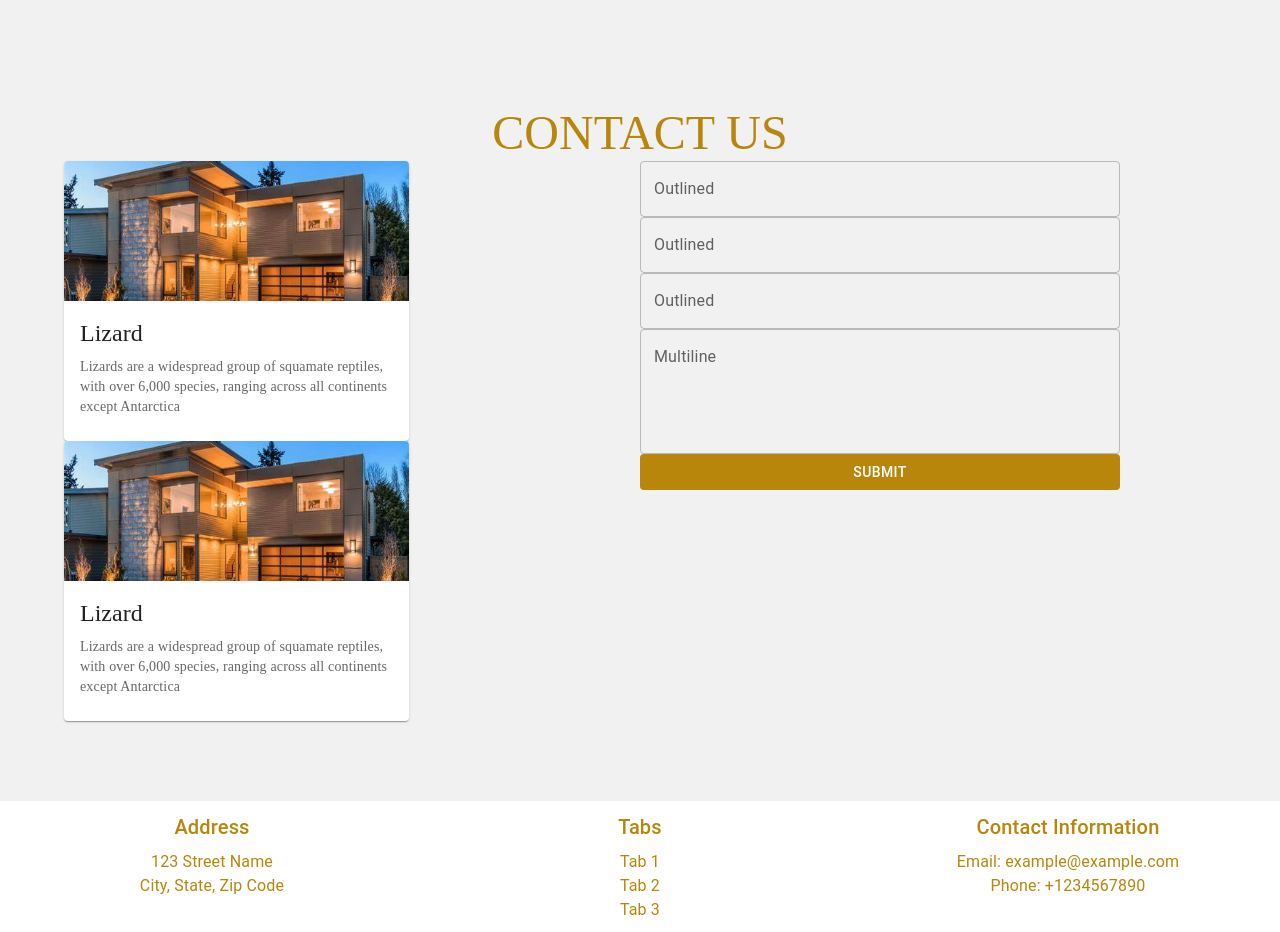
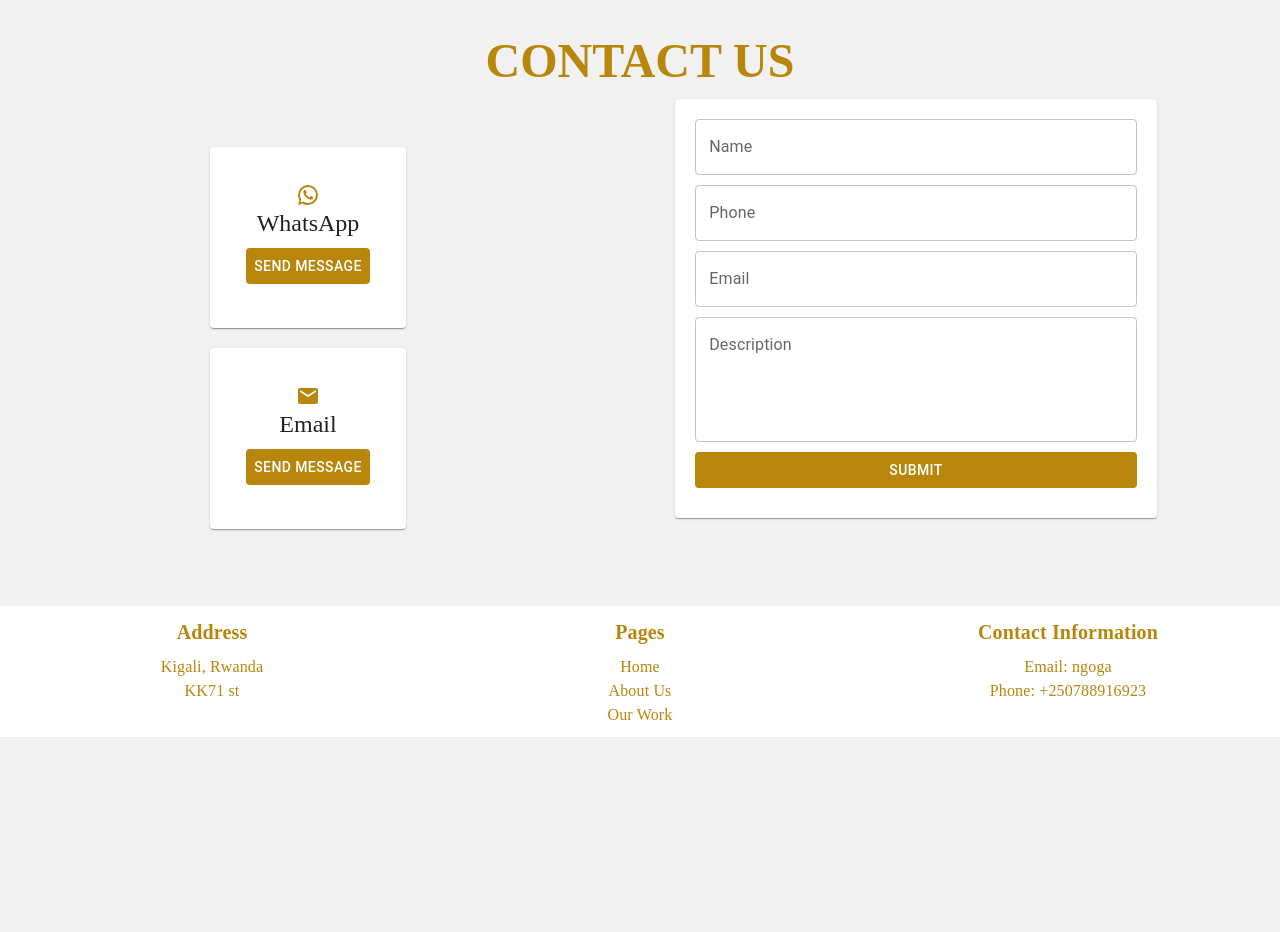
Before and after one commit to Regis-Ntwari/ngoga-website, a React (Create React App) app: page / in a window 1280 px wide. Shown: the part 2020-2952 px from the top of the page. After the commit the page ends 2757 px from the top, so only its background shows below. Built offline with nearby package versions, Linux system fonts and the light colour scheme.

Commit message:
add send whatsapp and open mail app

```diff
--- /dev/null
+++ b/src/contact card/contactCard.js
@@ -0,0 +1,38 @@
+import { Email, WhatsApp } from "@mui/icons-material";
+import { Button, Card, CardContent, Typography } from "@mui/material";
+import React from "react";
+import { COLORS } from "../utils/colors";
+
+export const ContactCard = ({ name, onPressed, icon }) => {
+  return (
+    <Card style={{ padding: 20 }}>
+      <CardContent
+        style={{
+          alignItems: "center",
+          display: "flex",
+          flexDirection: "column",
+        }}
+      >
+        {icon === "whatsapp" ? (
+          <WhatsApp style={{ color: COLORS.FOREGOUND }} />
+        ) : (
+          <Email style={{ color: COLORS.FOREGOUND }} />
+        )}
+        <Typography
+          gutterBottom
+          variant="h5"
+          component="div"
+          fontFamily="Poppins"
+        >
+          {name}
+        </Typography>
+        <Button
+          onClick={onPressed}
+          style={{ backgroundColor: COLORS.FOREGOUND, color: COLORS.PRIMARY }}
+        >
+          SEND MESSAGE
+        </Button>
+      </CardContent>
+    </Card>
+  );
+};
--- a/src/contact/contact.js
+++ b/src/contact/contact.js
@@ -1,12 +1,32 @@
-import { Box, Button, Grid, TextField, Typography } from "@mui/material";
+import { Box, Button, Card, Grid, TextField, Typography } from "@mui/material";
 import React from "react";
 import { COLORS } from "../utils/colors";
-import { CustomCard } from "../card/custom_card";
+import { ContactCard } from "../contact card/contactCard";
 
 export const Contact = () => {
+  const handleWhatsappClick = () => {
+    window.location.href = "https://wa.me/250788916923";
+  };
+
+  const handleEmailClick = () => {
+    window.location.href = "mailto:ngoga@gmail.com";
+  };
   return (
-    <Grid container spacing={2} padding={10}>
-      <Grid item xs={12}>
+    <Grid
+      container
+      spacing={2}
+      padding={{ xs: 1 }}
+      display="flex"
+      flexDirection="column"
+      alignItems="center"
+    >
+      <Grid
+        item
+        xs={12}
+        display="flex"
+        flexDirection="column"
+        alignItems="center"
+      >
         <Typography
           component="h3"
           variant="h3"
@@ -14,50 +34,99 @@ export const Contact = () => {
             fontFamily: "Poppins",
             color: COLORS.FOREGOUND,
             textAlign: "center",
+            fontWeight: "bolder",
+            marginBottom: 10,
           }}
         >
           CONTACT US
         </Typography>
       </Grid>
-      <Grid container spacing={2}>
+      <Grid
+        container
+        spacing={2}
+        display="flex"
+        flexDirection="row"
+        alignItems="center"
+        justifyContent="center"
+      >
         <Grid item xs={12} sm={6}>
-          <Box display="flex" flexDirection="column">
-            <CustomCard />
-            <CustomCard />
+          <Box
+            display="flex"
+            flexDirection="column"
+            alignItems="center"
+            justifyContent="space-between"
+          >
+            <div style={{ marginBottom: 20 }}>
+              <ContactCard
+                name="WhatsApp"
+                onPressed={handleWhatsappClick}
+                icon="whatsapp"
+              />
+            </div>
+            <div style={{ marginBottom: 20 }}>
+              <ContactCard
+                name="Email"
+                onPressed={handleEmailClick}
+                icon="email"
+              />
+            </div>
           </Box>
         </Grid>
-        <Grid item xs={12} sm={6} padding={10}>
-          <Box component="form" display="flex" flexDirection="column">
+        <Grid
+          item
+          xs={12}
+          md={6}
+          padding={{ xs: 1, md: 10 }}
+          display="flex"
+          width="100%"
+          flexDirection="column"
+          alignItems="center"
+          justifyContent="center"
+        >
+          <Card
+            style={{
+              backgroundColor: COLORS.PRIMARY,
+              display: "flex",
+              flexDirection: "column",
+              width: "80%",
+              padding: 20,
+            }}
+          >
             <TextField
-              id="outlined-basic"
-              label="Outlined"
+              id="name"
+              label="Name"
               variant="outlined"
+              style={{ marginBottom: 10 }}
             />
             <TextField
-              id="outlined-basic"
-              label="Outlined"
+              id="phone"
+              label="Phone"
               variant="outlined"
+              style={{ marginBottom: 10 }}
             />
             <TextField
-              id="outlined-basic"
-              label="Outlined"
+              id="email"
+              label="Email"
               variant="outlined"
+              style={{ marginBottom: 10 }}
             />
             <TextField
-              id="outlined-multiline-static"
-              label="Multiline"
+              id="description"
+              label="Description"
               multiline
               rows={4}
+              style={{ marginBottom: 10 }}
             />
             <Button
               style={{
                 backgroundColor: COLORS.FOREGOUND,
                 color: COLORS.PRIMARY,
+                marginBottom: 10,
               }}
             >
               SUBMIT
             </Button>
-          </Box>
+          </Card>
         </Grid>
       </Grid>
     </Grid>
--- a/src/footer/footer.js
+++ b/src/footer/footer.js
@@ -25,6 +25,8 @@ export const Footer = () => {
           <Typography
             variant="h6"
             gutterBottom
+            fontFamily="Poppins"
+            fontWeight="bolder"
             style={{
               display: "flex",
               flexDirection: "column",
@@ -34,11 +36,11 @@ export const Footer = () => {
           >
             Address
           </Typography>
-          <Typography style={{ color: COLORS.FOREGOUND }}>
-            123 Street Name
+          <Typography fontFamily="Poppins" style={{ color: COLORS.FOREGOUND }}>
+            Kigali, Rwanda
           </Typography>
-          <Typography style={{ color: COLORS.FOREGOUND }}>
-            City, State, Zip Code
+          <Typography fontFamily="Poppins" style={{ color: COLORS.FOREGOUND }}>
+            KK71 st
           </Typography>
         </Grid>
         {/* Tabs column */}
@@ -54,14 +56,22 @@ export const Footer = () => {
         >
           <Typography
             variant="h6"
+            fontFamily="Poppins"
+            fontWeight="bolder"
             gutterBottom
             style={{ color: COLORS.FOREGOUND }}
           >
-            Tabs
+            Pages
           </Typography>
-          <Typography style={{ color: COLORS.FOREGOUND }}>Tab 1</Typography>
-          <Typography style={{ color: COLORS.FOREGOUND }}>Tab 2</Typography>
-          <Typography style={{ color: COLORS.FOREGOUND }}>Tab 3</Typography>
+          <Typography fontFamily="Poppins" style={{ color: COLORS.FOREGOUND }}>
+            Home
+          </Typography>
+          <Typography fontFamily="Poppins" style={{ color: COLORS.FOREGOUND }}>
+            About Us
+          </Typography>
+          <Typography fontFamily="Poppins" style={{ color: COLORS.FOREGOUND }}>
+            Our Work
+          </Typography>
         </Grid>
         {/* Contact column */}
         <Grid
@@ -77,15 +87,17 @@ export const Footer = () => {
           <Typography
             variant="h6"
             gutterBottom
+            fontFamily="Poppins"
+            fontWeight="bolder"
             style={{ color: COLORS.FOREGOUND }}
           >
             Contact Information
           </Typography>
-          <Typography style={{ color: COLORS.FOREGOUND }}>
-            Email: example@example.com
+          <Typography fontFamily="Poppins" style={{ color: COLORS.FOREGOUND }}>
+            Email: ngoga
           </Typography>
-          <Typography style={{ color: COLORS.FOREGOUND }}>
-            Phone: +1234567890
+          <Typography fontFamily="Poppins" style={{ color: COLORS.FOREGOUND }}>
+            Phone: +250788916923
           </Typography>
         </Grid>
       </Grid>
```
Also changed, not shown: src/card/custom_card.js (+1 -9 lines).
